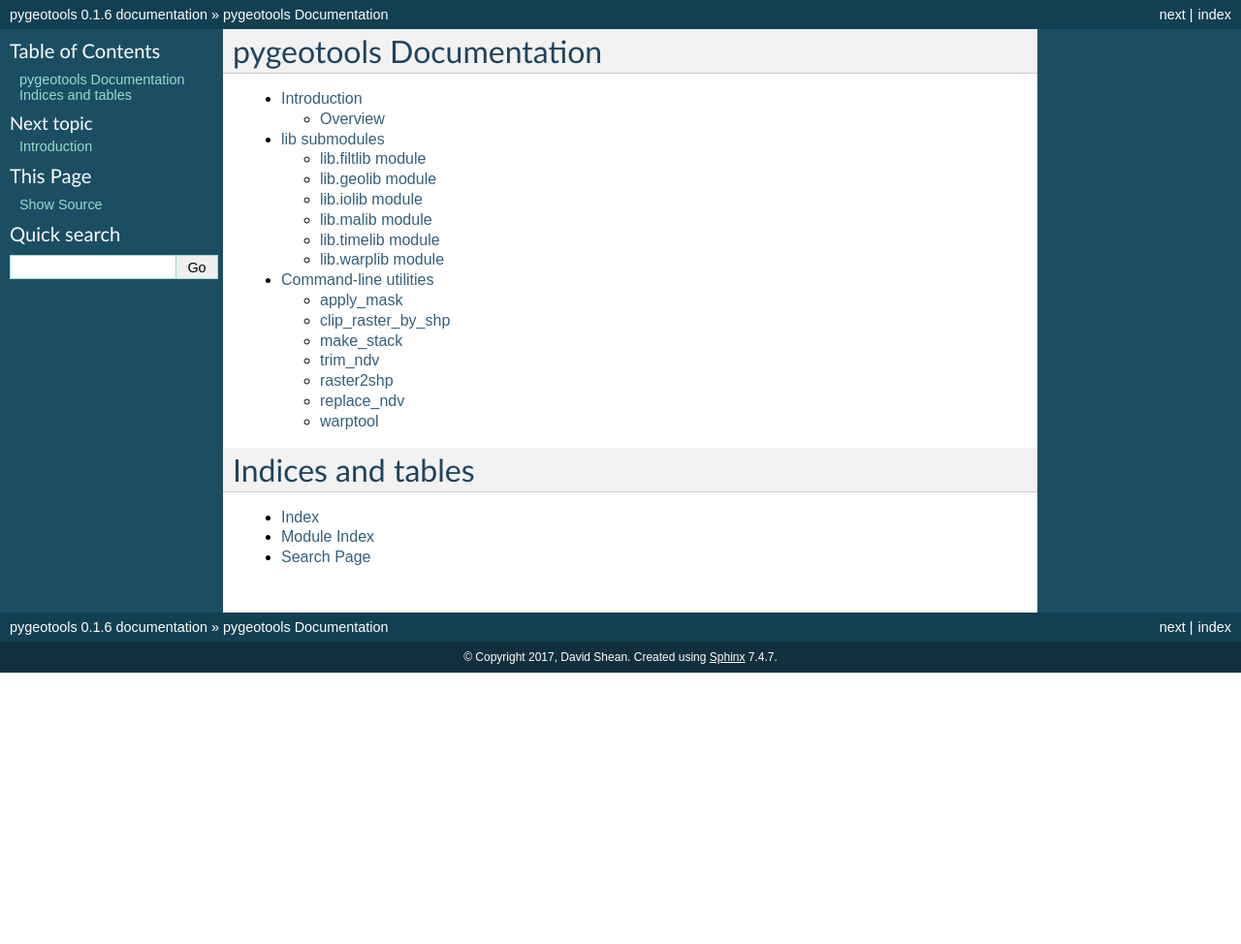
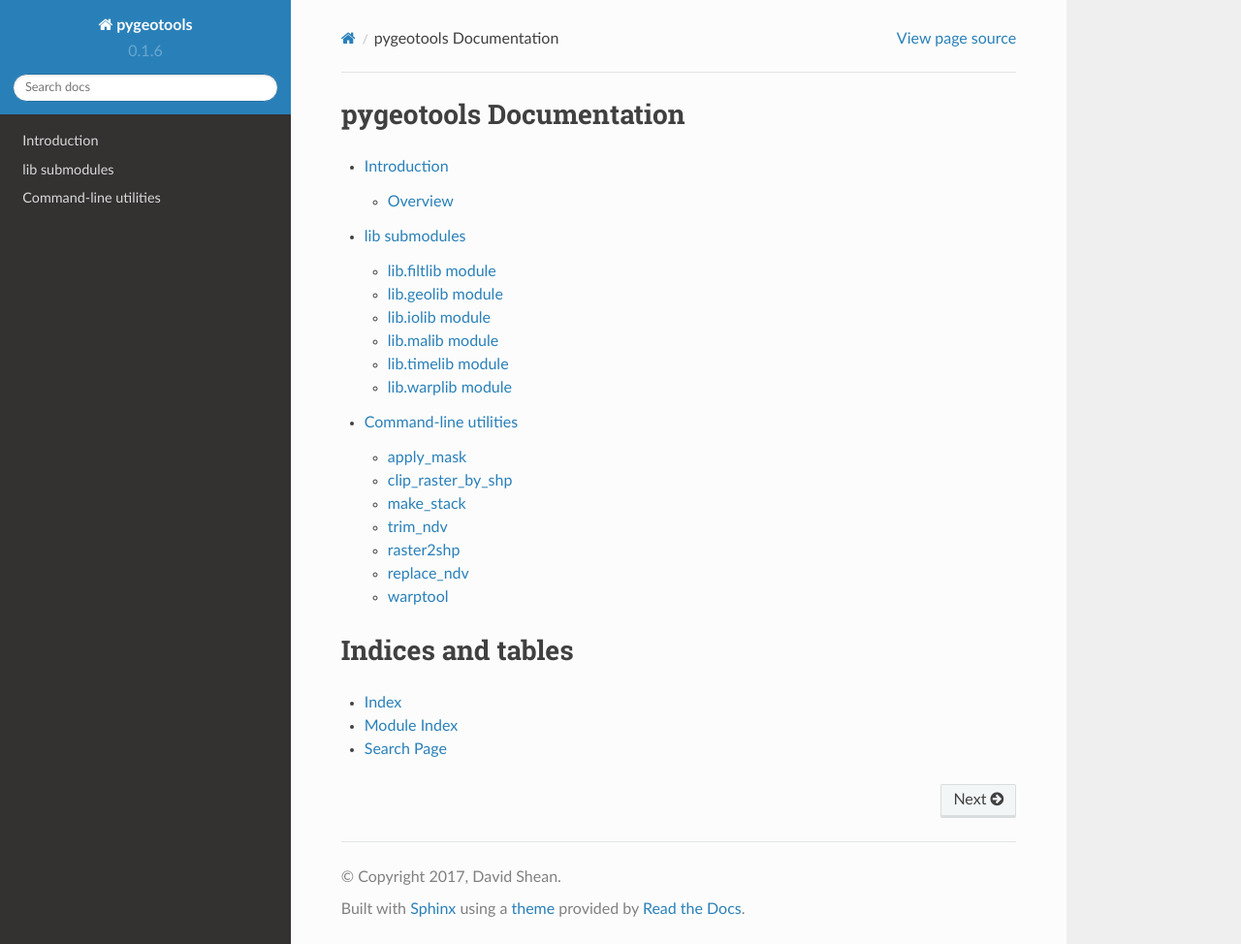
Before and after one commit to dshean/pygeotools, a Sphinx documentation site: the page built from docs/index.rst, in a window 1280 px wide and 974 px high. Shown: the whole window at 97% size. Built offline with Sphinx 7.4.7 and the Read the Docs theme 2.0.0, drawn with Linux system fonts in a browser that asks for light colours.

Commit message:
conf.py: update

```diff
--- a/docs/conf.py
+++ b/docs/conf.py
@@ -16,9 +16,9 @@
 # add these directories to sys.path here. If the directory is relative to the
 # documentation root, use os.path.abspath to make it absolute, like shown here.
 #
-# import os
-# import sys
-# sys.path.insert(0, os.path.abspath('.'))
+import os
+#import sys
+#sys.path.insert(0, os.path.abspath('..'))
 
 # -- General configuration ------------------------------------------------
 
@@ -38,8 +38,11 @@ extensions = [
     'sphinx.ext.ifconfig',
     'sphinx.ext.viewcode',
     'sphinx.ext.autosummary',
-    'sphinx.ext.napoleon'
+    'sphinx.ext.napoleon',
+    'sphinxarg.ext'
 ]
+
+on_rtd = os.environ.get('READTHEDOCS', None) == 'True'
 
 # Add any paths that contain templates here, relative to this directory.
 templates_path = ['_templates']
@@ -130,7 +133,13 @@ todo_include_todos = True
 # a list of builtin themes.
 #
 #html_theme = 'alabaster'
-html_theme = 'classic'
+if on_rtd:
+    html_theme = 'default'
+else:
+    #html_theme = 'classic'
+    import sphinx_rtd_theme
+    html_theme = 'sphinx_rtd_theme'
+    html_theme_path = [sphinx_rtd_theme.get_html_theme_path()]
 
 # Theme options are theme-specific and customize the look and feel of a theme
 # further.  For a list of options available for each theme, see the
--- /dev/null
+++ b/docs/requirements.txt
@@ -0,0 +1 @@
+sphinx-argparse
```
